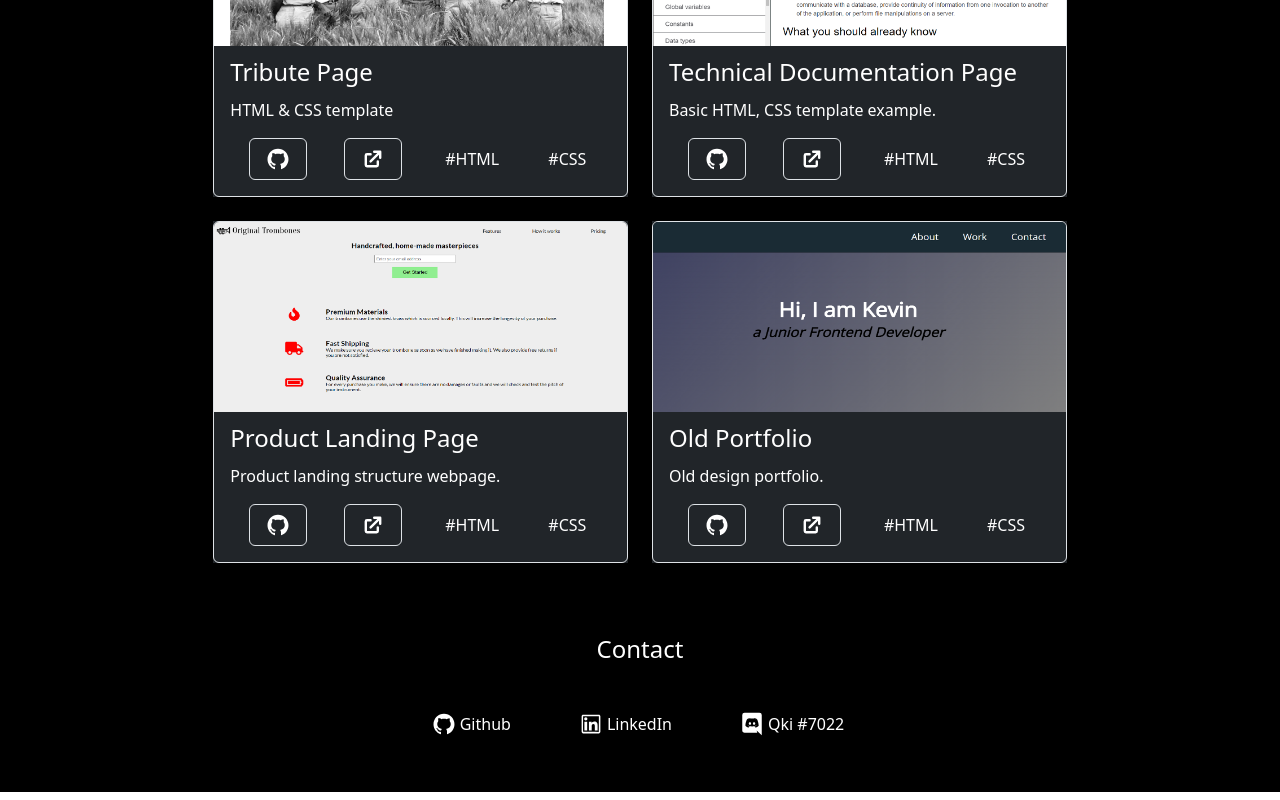
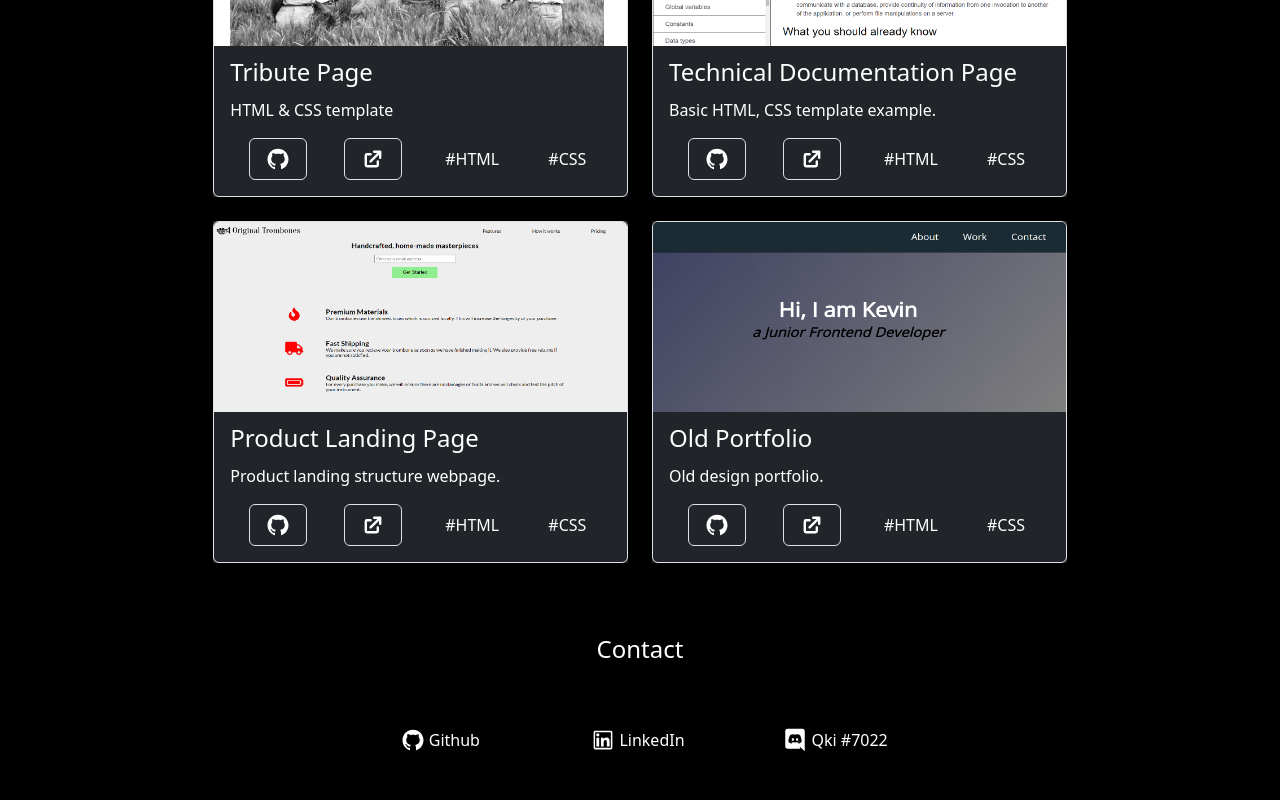
Before and after one commit to KitsuneQki/portfolio, a React (Create React App) app: page /works in a window 1280 px wide. Shown: the part 697-1497 px from the top of the page. Built offline with nearby package versions, Linux system fonts and the light colour scheme.

Commit message:
contact size fix

```diff
--- a/src/components/Contact.tsx
+++ b/src/components/Contact.tsx
@@ -4,38 +4,38 @@ import { IoLogoDiscord } from "react-icons/io5";
 
 const Contact = () => {
   return (
-    <div className="text-white text-center d-flex justify-content-center">
+    <div className="mx-auto col-10 col-sm-10 col-lg-8 col-xl-8">
       <div className="text-white">
         <div className="py-4">
-          <h1 className="p-4 pb-8 text-white font-bold fs-4">Contact</h1>
+          <h1 className="py-4 pb-5 text-white font-bold fs-4">Contact</h1>
 
-          <div className="d-flex">
+          <div className="row d-flex justify-content-center">
             <a
-              className="d-flex text-decoration-none mr-2 py-2 px-3 mx-3 custom-border techs align-items-center text-white mb-3"
+              className="d-flex text-decoration-none justify-content-center custom-border techs align-items-center text-white mb-3 col-4"
               href="https://github.com/KitsuneQki"
               target="_blank"
               rel="noreferrer"
             >
               <AiOutlineGithub className="fs-4" />
-              <p className="my-2 px-1">Github</p>
+              <p className="my-2 mx-1">Github</p>
             </a>
             <a
-              className="d-flex text-decoration-none mr-2 py-2 px-3 mx-3 custom-border techs align-items-center text-white mb-3"
+              className="d-flex text-decoration-none justify-content-center custom-border techs align-items-center text-white mb-3 col-4"
               href="https://www.linkedin.com/in/kevinzerpa/"
               target="_blank"
               rel="noreferrer"
             >
               <AiOutlineLinkedin className="fs-4" />
-              <p className="my-2 px-1">LinkedIn</p>
+              <p className="my-2 mx-1">LinkedIn</p>
             </a>
             <a
-              className="d-flex text-decoration-none mr-2 py-2 px-3 mx-3 custom-border techs align-items-center text-white mb-3"
+              className="d-flex text-decoration-none justify-content-center custom-border techs align-items-center text-white mb-3 col-4"
               href="/"
               target="_blank"
               rel="noreferrer"
             >
               <IoLogoDiscord className="fs-4" />
-              <p className="my-2 px-1">Qki #7022</p>
+              <p className="my-2 mx-1">Qki #7022</p>
             </a>
           </div>
         </div>
--- a/src/components/Work.tsx
+++ b/src/components/Work.tsx
@@ -11,12 +11,12 @@ const Work = () => {
         <div className="p-4">
           <h1 className="pb-2 fs-5 fw-bold">Work</h1>
           <p className="fs-6">
-            Kevin Zerpa is a front-end developer based in Venezuela with a great
-            passion for designing and building websites. He has worked with
-            different technologies such as Javascript, Typescript, ReactJS. He
-            is currently studying Fullstack Development at Henry and learning
-            new technologies every day. At the moment he is looking for a new
-            experience to grow even more.
+            Hi, I'm Kevin Zerpa a front-end developer based in Venezuela with a
+            great passion for designing and building websites. I've worked with
+            different technologies such as Javascript, Typescript, ReactJS. I'm
+            currently studying Fullstack Development at Henry and learning new
+            technologies every day. At the moment looking for a new experience
+            to grow even more.
           </p>
         </div>
         <div className="btn d-flex justify-content-center p-2">
--- a/src/pages/Skills.tsx
+++ b/src/pages/Skills.tsx
@@ -32,16 +32,16 @@ const Skills = () => {
               <p className="pl-4 py-2 px-4">
                 <IoLogoHtml5 className="fs-1" />
               </p>
-              <p className="pl-4 py-2 px-4">
+              <p className="pl-4 py-2 px-4 col-2">
                 <IoLogoCss3 className="fs-1" />
               </p>
-              <p className="pl-4 py-2 px-4">
+              <p className="pl-4 py-2 px-4 col-2">
                 <SiPython className="fs-1" />
               </p>
-              <p className="pl-4 py-2 px-4">
+              <p className="pl-4 py-2 px-4 col-2">
                 <DiJavascript1 className="fs-1" />
               </p>
-              <p className="pl-4 py-2 px-4">
+              <p className="pl-4 py-2 px-4 col-2">
                 <SiTypescript className="fs-1" />
               </p>
             </div>
@@ -49,7 +49,7 @@ const Skills = () => {
           <div className="pl-8 py-4">
             <h1 className="pb-3 fs-5 text-start text-white">Frameworks</h1>
             <div className="d-flex">
-              <p className="pl-4 py-2 px-4">
+              <p className="pl-4 py-2 px-4 col-2">
                 <FaReact className="fs-1" />
               </p>
               <p className="pl-4 py-2 px-4">
@@ -59,32 +59,32 @@ const Skills = () => {
           </div>
           <div className="pl-8 py-4">
             <h1 className="pb-3 fs-5 text-start text-white">Other tools</h1>
-            <div className="grid grid-cols-4 d-flex">
-              <p className="pl-4 py-4 px-4">
+            <div className="row">
+              <p className="pl-4 py-4 px-4 col-2">
                 <SiVisualstudiocode className="fs-1" />
               </p>
-              <p className="pl-4 py-4 px-4">
+              <p className="pl-4 py-4 px-4 col-2">
                 <SiGit className="fs-1" />
               </p>
-              <p className="pl-4 py-4 px-4">
+              <p className="pl-4 py-4 px-4 col-2">
                 <SiWebpack className="fs-1" />
               </p>
-              <p className="pl-4 py-4 px-4">
+              <p className="pl-4 py-4 px-4 col-2">
                 <SiSass className="fs-1" />
               </p>
-              <p className="pl-4 py-4 px-4">
+              <p className="pl-4 py-4 px-4 col-2">
                 <SiGraphql className="fs-1" />
               </p>
-              <p className="pl-4 py-4 px-4">
+              <p className="pl-4 py-4 px-4 col-2">
                 <SiPostman className="fs-1" />
               </p>
-              <p className="pl-4 py-4 px-4">
+              <p className="pl-4 py-4 px-4 col-2">
                 <SiNodedotjs className="fs-1" />
               </p>
-              <p className="pl-4 py-4 px-4">
+              <p className="pl-4 py-4 px-4 col-2">
                 <SiMaterialui className="fs-1" />
               </p>
-              <p className="pl-4 py-4 px-4">
+              <p className="pl-4 py-4 px-4 col-2">
                 <SiStyledcomponents className="fs-1" />
               </p>
             </div>
```
